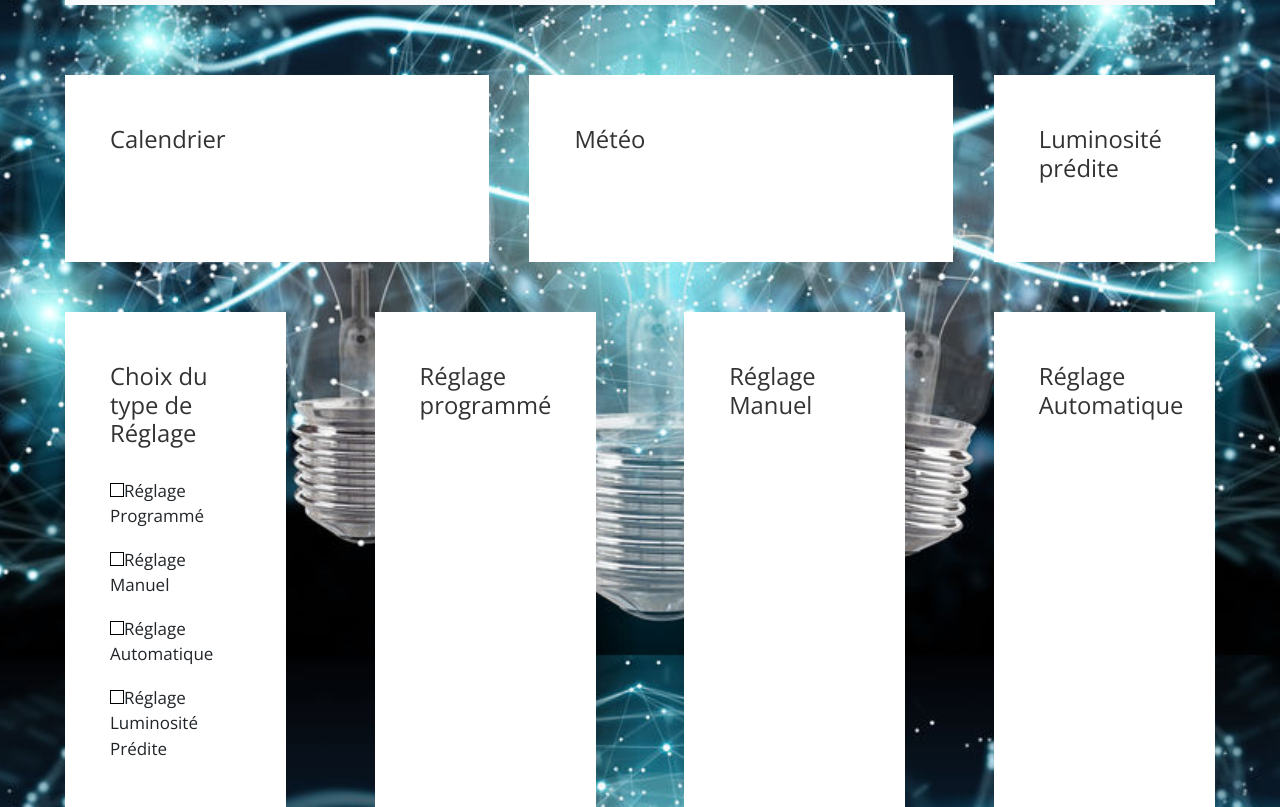
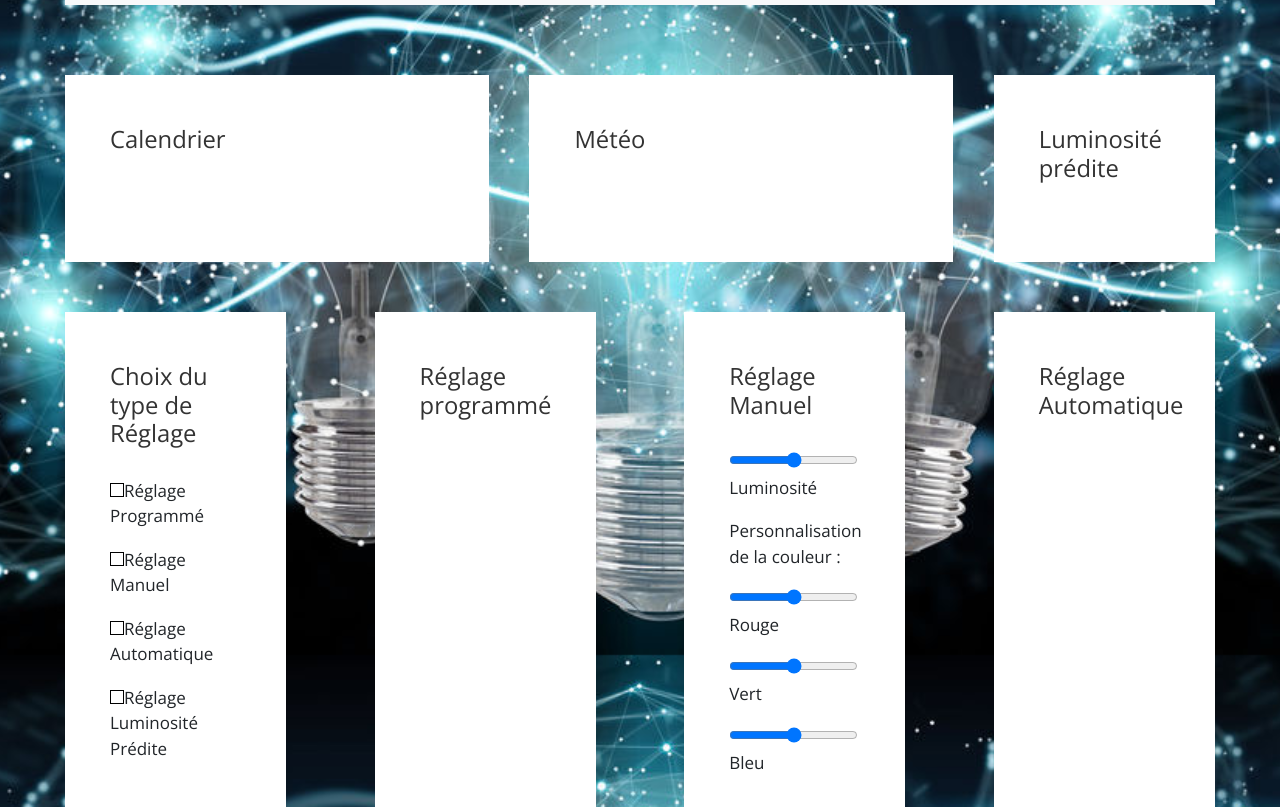
Before and after one commit to SasuKhayne/Smart-Environment-Project, a plain HTML site: page index.html in a window 1280 px wide. Shown: the part 145-952 px from the top of the page. Drawn offline with nearby package versions, Linux system fonts and the light colour scheme.

Commit message:
bar manuel

```diff
--- a/index.html
+++ b/index.html
@@ -93,6 +93,27 @@
                 <div class="tm-col tm-col-small">
                     <div class="bg-white tm-block h-100">
                         <h2 class="tm-block-title">Réglage Manuel</h2>
+                            <div>
+                            <input type="range" id="volume" name="volume"
+                                    min="0" max="255">
+                            <label for="luminosite">Luminosité</label>
+                            </div>
+                            <p>Personnalisation de la couleur :</p>
+                            <div>
+                                <input type="range" id="volume" name="volume"
+                                        min="0" max="255">
+                                <label for="red">Rouge</label>
+                            </div>
+                            <div>
+                                <input type="range" id="volume" name="volume"
+                                        min="0" max="255">
+                                <label for="green">Vert</label>
+                             </div>
+                             <div>
+                                <input type="range" id="volume" name="volume"
+                                        min="0" max="255">
+                                <label for="blue">Bleu</label>
+                            </div>
                     </div>
                 </div>
                 <div class="tm-col tm-col-small">
```
